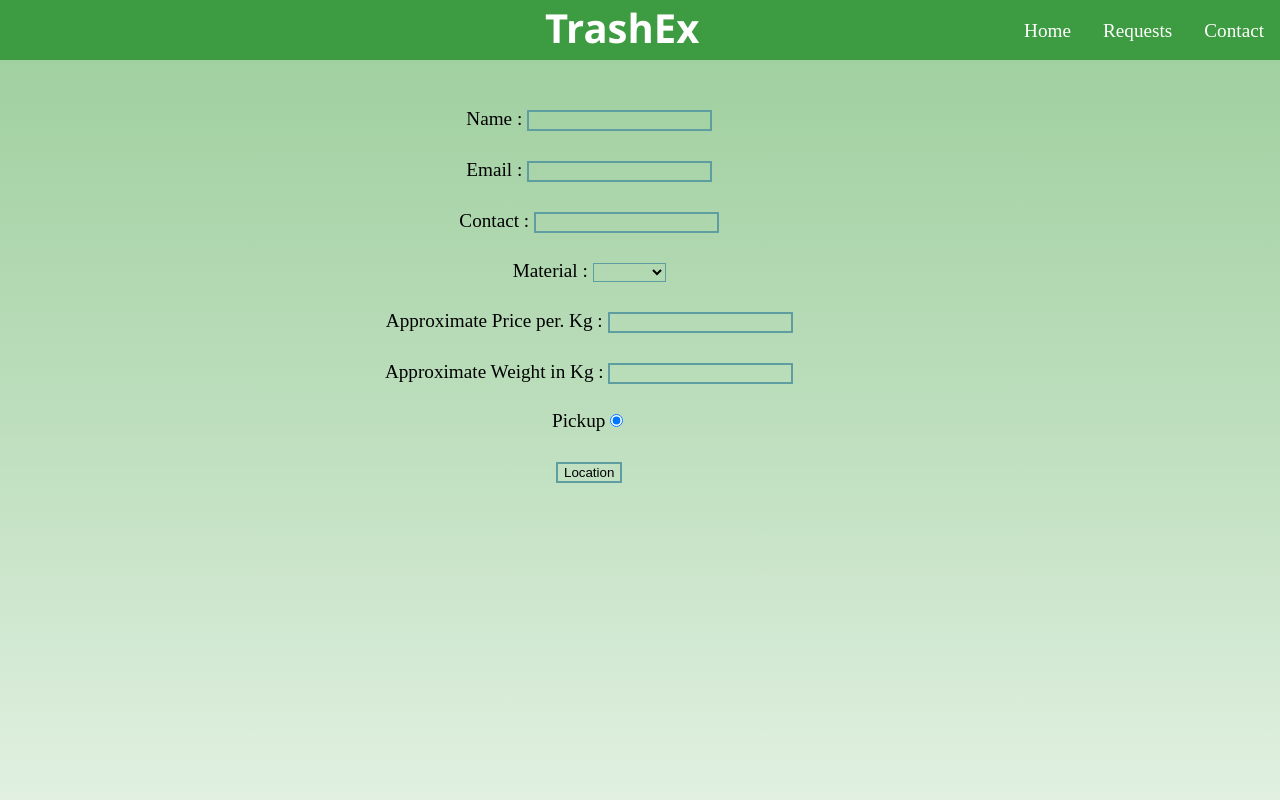
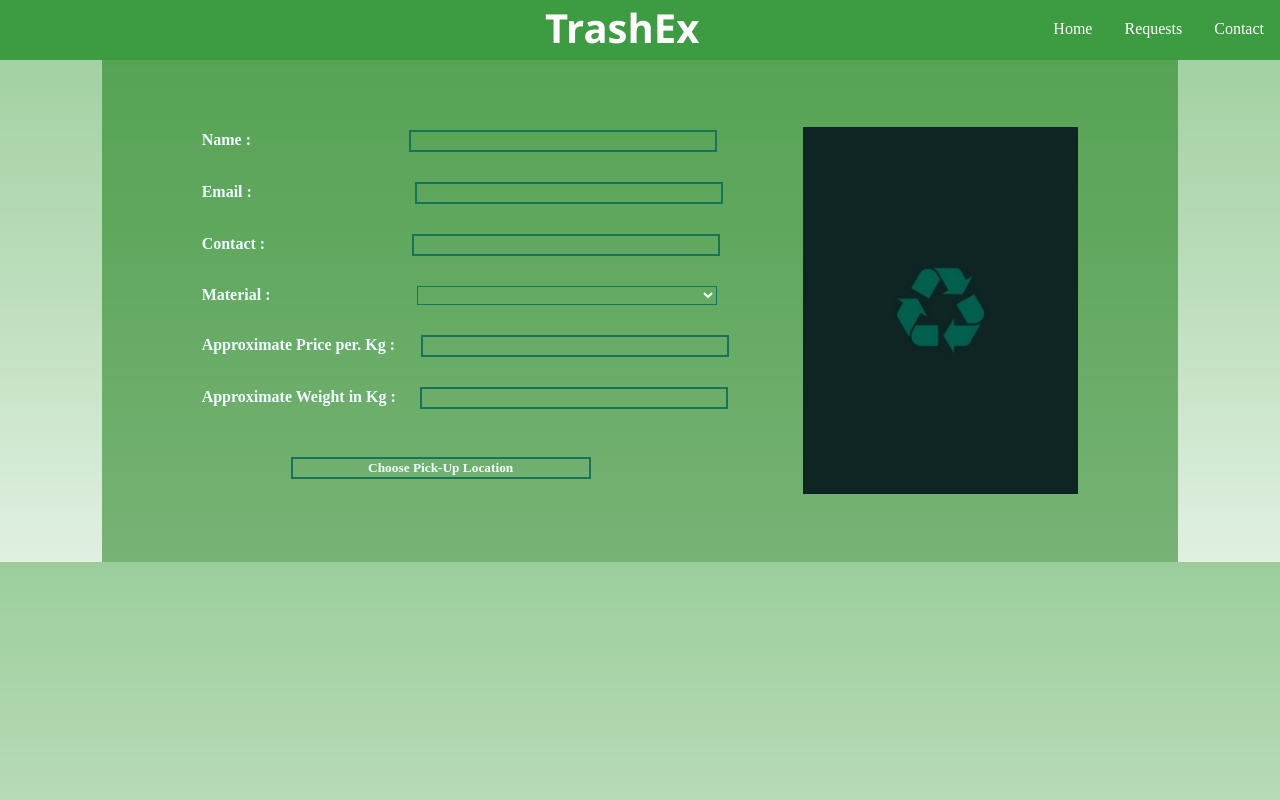
Before and after one commit to hotaanubhab/Triple_5-Environment-DevHacks, a PHP site: page /form1.php in a window 1280 px wide. Run offline with PHP 8.4, Linux system fonts and the light colour scheme.

Commit message:
thats more like it

```diff
--- a/Code/common.css
+++ b/Code/common.css
@@ -56,9 +56,14 @@ a {
       transition: 0.3s;
 
     }
+    .andyou{
+        margin-left: 301.66px;
+        margin-right: 301.66px;
+    }
     .everything{
-        padding-left: 101.66;
-        padding-right: 101.66px;
+
+      margin-left: 101.66px;
+      margin-right: 101.66px;
     }
 
     body{
--- a/Code/form.css
+++ b/Code/form.css
@@ -1,13 +1,64 @@
 form{
-    padding: 80px 100px 0px 100px;
+    padding: 100px 100px 0px 100px;
+    text-align: justify;
 
 }
 input,select{
-    background-color: rgba(0, 255, 255, 0);
-   border-color: cadetblue;
+    background-color: rgba(107, 221, 221, 0);
+   border-color: rgb(21, 117, 90);
    border-style: solid;
    margin-top: 30px;
+   width: 300px;
+ position: relative;
+ right: -20px;
+ color: white;
 }
 .error{
 	color : red;
 }
+
+label,input,select{
+    font-family: 'Segoe UI light';
+    text-align: center;
+    color: azure;
+    font-weight: 900;
+
+}
+
+.andyou{
+
+    background-color: rgba(7, 114, 4, 0.486);
+}
+
+.vanish{
+
+    opacity: 0;
+    position: absolute;
+    top: 0px;
+}
+
+.why{ margin-left: 134px;}
+
+.are{ margin-left: 139px;}
+
+.you{
+    margin-left: 123px;
+}
+.gay{ margin-left: 2.5px;}
+
+.not{ margin-left: 69px;
+    margin-bottom: 83px;}
+.not:hover{
+    background-color: rgb(31, 104, 53);
+}
+.biggey{
+    margin-left: 122px;
+}
+
+.spoodermon{
+
+    position: absolute;
+    top: 127px;
+    right: 201.66px;
+    height: 367px;
+}
--- a/Code/form1.php
+++ b/Code/form1.php
@@ -1,4 +1,4 @@
-<?php
+<!--<?php
 
 include 'db.php';
 $error  = array('price'=>'','weight'=>'','collection'=>'','material' => '','name'=>'','email'=>'','contact'=>'');
@@ -51,6 +51,8 @@ if(isset($_POST['submit'])){
 }
 
 ?>
+
+-->
 <!DOCTYPE html>
 <html>
     <!--fix the fonts-->
@@ -60,22 +62,11 @@ if(isset($_POST['submit'])){
         <meta name="viewport" content="width=device-width, initial-scale=1">
         <link rel = "stylesheet" type = "text/css" href = "common.css">
         <title>Welcome to Kabaadi</title>
-        <style>
 
-    html, body {
-      height: 100%;
-      margin: 0;
-      padding: 0;
-    }
-    .everything{
-       text-align : center;
-       font-size : larger;
-    }
-  </style>
     </head>
 
     <body>
-    <div class="everything">
+    <div class="everything andyou">
 
    <!-- navbar -->
       <ul>
@@ -89,13 +80,13 @@ if(isset($_POST['submit'])){
 
 <form action="form1.php" method  = "POST">
 
-   <label>Name : </label><input type="text" name="name" id="Name" placeholder = "" value = "<?php echo $name ?>">
+   <label>Name : </label><input type="text" name="name" id="Name" class="why" placeholder = "" value = "<?php echo $name ?>">
    <div class="error"><?php echo $error['name'];?></div>
-   <label>Email : </label><input type="text" name="email" id="Price" placeholder = "" value = "<?php echo $email ?>">
+   <label>Email : </label><input type="text" name="email" id="Price" class="are" placeholder = "" value = "<?php echo $email ?>">
    <div class="error"><?php echo $error['email'];?></div>
-   <label>Contact : </label><input type="text" name="contact" id="Price" placeholder = "" value = "<?php echo $contact ?>">
+   <label>Contact : </label><input type="text" name="contact" id="Price" class="you" placeholder = "" value = "<?php echo $contact ?>">
    <div class="error"><?php echo $error['contact'];?></div>
-   <label>Material : </label><select name="material">
+   <label>Material : </label><select class="biggey" name="material">
    <option value="" <?php if($material == '')echo "selected"; ?>></option>
     <option value="paper" <?php if($material == 'paper')echo "selected"; ?>>Papers</option>
     <option value="plastic" <?php if($material == 'plastic')echo "selected"; ?>>Plastic</option>
@@ -105,18 +96,19 @@ if(isset($_POST['submit'])){
   <div class="error"><?php echo $error['material'];?></div>
 
   <label>Approximate Price per. Kg : </label>
-  <input type="text" name="price" id="Price" placeholder = "" value = "<?php echo $price ?>">
+  <input type="text" name="price" id="Price" class="gay" placeholder = "" value = "<?php echo $price ?>">
   <div class="error"><?php echo $error['price'];?></div>
   <label>Approximate Weight in Kg :</label>
-  <input type="text" name="weight" id="Weight" placeholder = "" value = "<?php echo $weight ?>">
+  <input type="text" name="weight" id="Weight" class="im" placeholder = "" value = "<?php echo $weight ?>">
   <div class="error"><?php echo $error['weight'];?></div>
-  Pickup<input type="radio" name="collection" value="pick" <?php echo "checked"; ?>>
+  <div class="vanish">Pickup<input type="radio" name="collection" value="pick" <?php echo "checked"; ?>></div>
   <br>
   <div class="error"><?php echo $error['collection'];?></div>
-  <input type="submit" name="submit" value="Location">
+  <input type="submit"  class="not" name="submit" value="Choose Pick-Up Location">
 </form>
+    <img class="spoodermon" src="images/recycle1.jpg" alt="">
+    </div>
 
-    </div>
 
     </body>
 </html>
```
Also changed, not shown: Code/index.css (+47 -22 lines), Code/index.php (+13 -1 lines), Code/images/domestic1.png (added), Code/images/domestic2.png (added), Code/images/recycle1.jpg (added).
